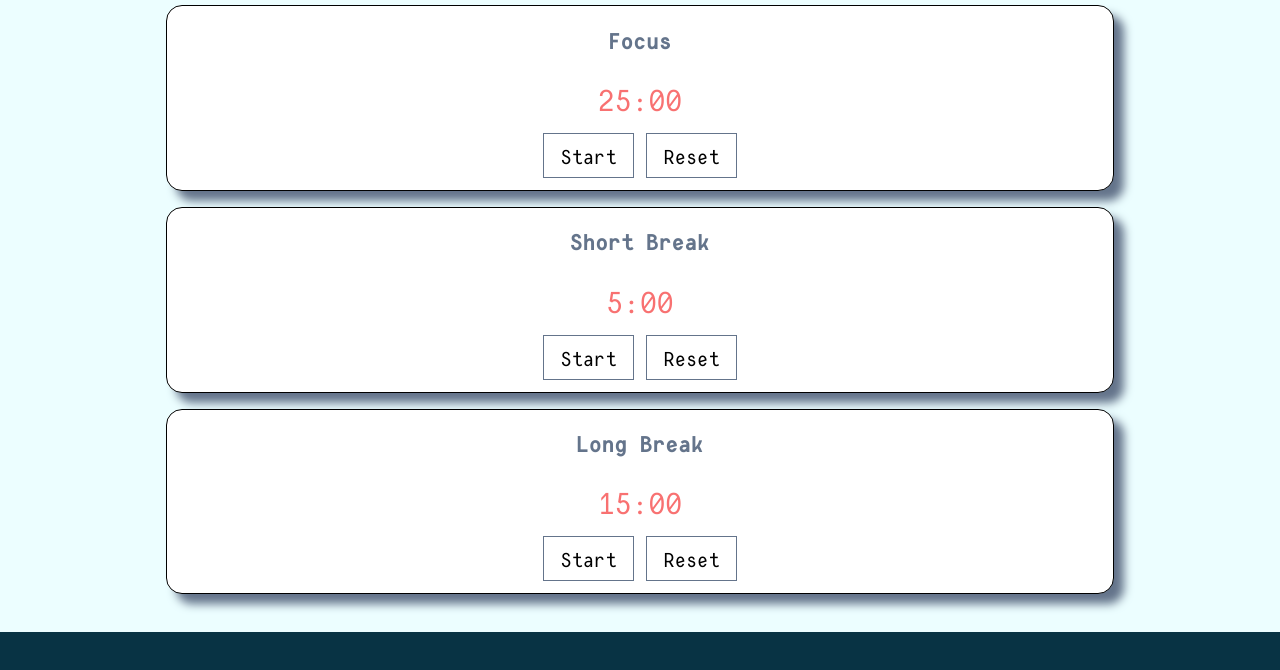
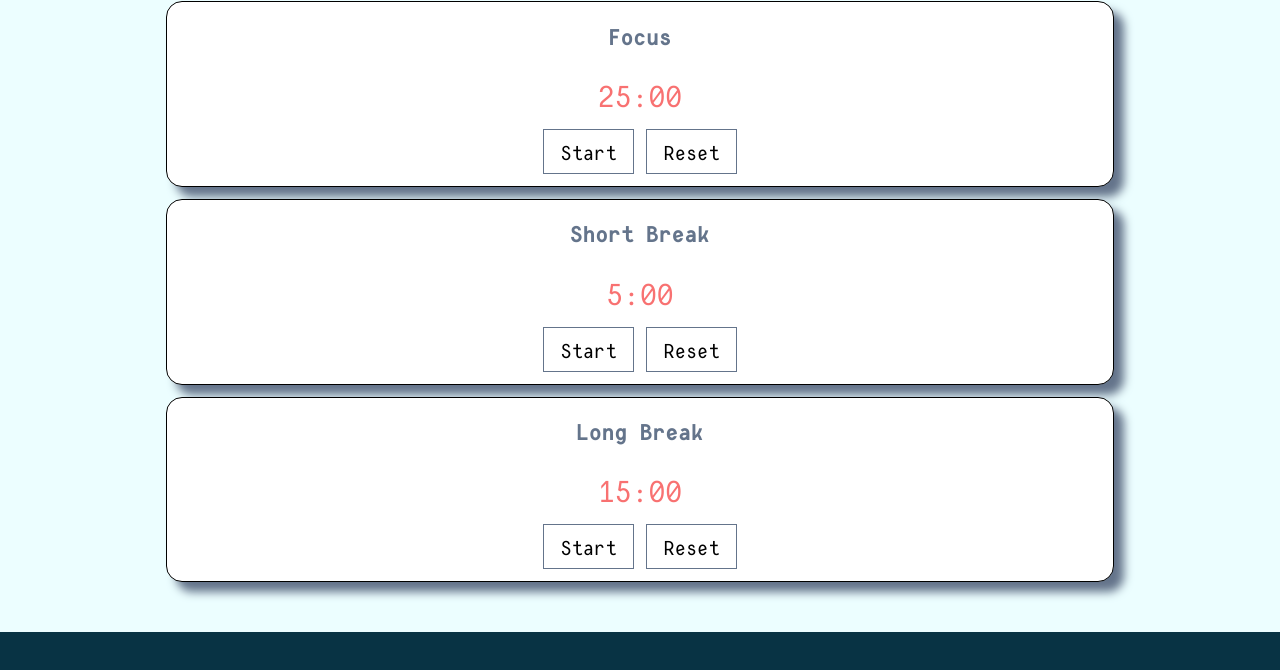
Before and after one commit to MhmdFais/FocusFlow, a website built with webpack: page dist/index.html in a window 1280 px wide. Shown: the part 88-758 px from the top of the page. Built offline with Linux system fonts and the light colour scheme.

Commit message:
style: Update padding in footer and content-container

```diff
--- a/src/style.css
+++ b/src/style.css
@@ -81,7 +81,7 @@ footer{
     display: grid;
     grid-template-rows: repeat(3, 1fr);
     gap: 2vh;
-    padding: 1vh 3vw;
+    padding: 0.5vh 3vw;
 }
 
 /* Tomer Containers */
@@ -89,7 +89,7 @@ footer{
 .content-container{
     display: grid;
     grid-template-rows: repeat(3, 1fr);
-    gap: 2vh;
+    gap: 1.5vh;
 
 }
 
```
Also changed, not shown: dist/main.js.
